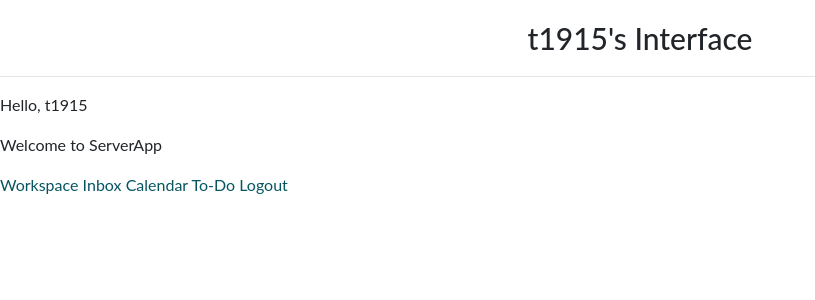
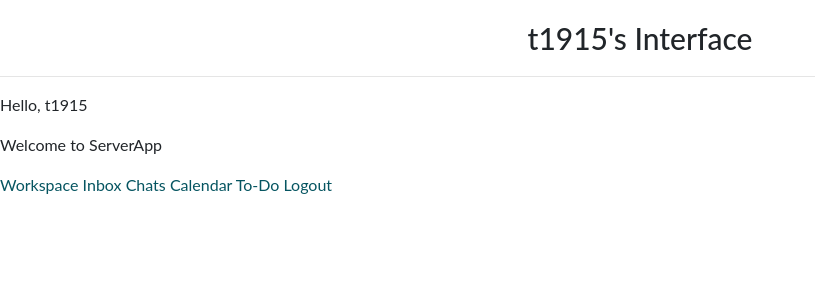
Before and after one commit to divija12/Workspace, a Django app: page /home/ in a window 1280 px wide. Shown: the top 300 px of the page, without its empty margins (0-815 px from the left). Run offline with Django 4.2, Linux system fonts and the light colour scheme; a user stored in the database is signed in; some libraries are stand-ins or nearby versions.

Commit message:
url added

```diff
--- a/ServerApp/templates/employee/employdata.html
+++ b/ServerApp/templates/employee/employdata.html
@@ -12,6 +12,7 @@
         <div id="account">
             <a href="{% url 'workhome' %} ">Workspace</a>
             <a href="{% url 'inbox' %} ">Inbox</a>
+            <a href="{% url 'chat' request.user %} ">Chats</a>
             <a href="{% url 'calendarapp:calendar' %} ">Calendar</a>
             <a href="{% url 'todo:todo' %} ">To-Do</a>
             <a href="{% url 'logout' %}">Logout</a>
```
Also changed, not shown: ServerApp/db.sqlite3.
